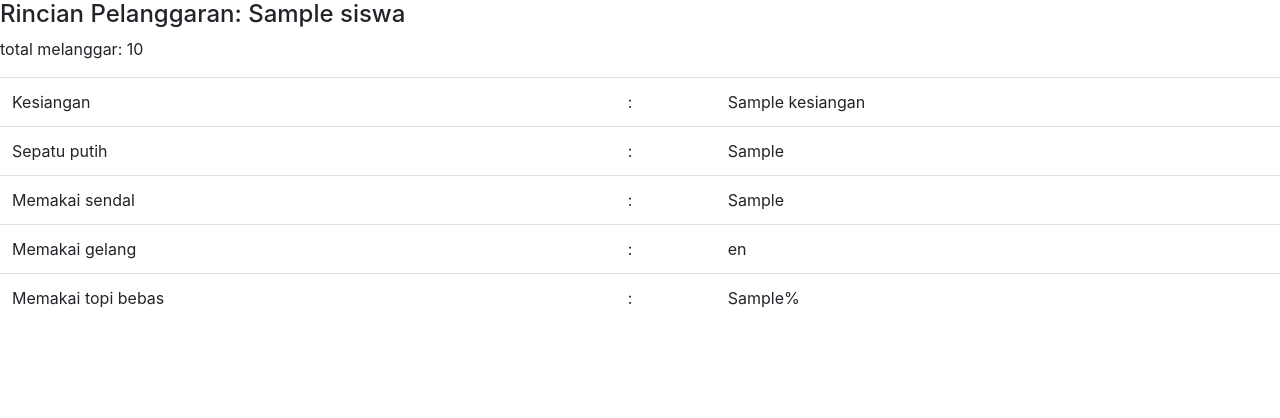
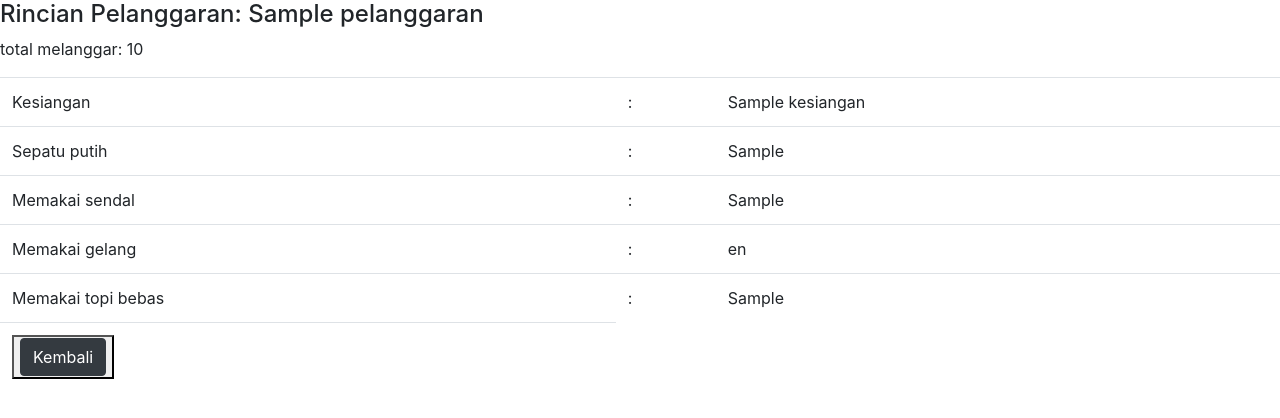
Before and after one commit to raysasitiaisyah/apk-pelanggaran-siswa-pbo, a Django app: template templates/rincian.html in a window 1280 px wide. Shown: the top 418 px of the page. Run offline with Django 3.2, Linux system fonts and the light colour scheme; tables that the repository leaves empty hold one stand-in row (values such as "Sample post"); the template is opened without the code that fills it: values that come from a table or form of the project are taken from there, most other values are stand-ins (such as "Sample title", 1, 10 or a date in 2020); some libraries are stand-ins or nearby versions.

Commit message:
Add files via upload

```diff
--- a/templates/rincian.html
+++ b/templates/rincian.html
@@ -3,7 +3,7 @@
 
 {% block content %}
 
-<h4>Rincian Pelanggaran: {{ pelanggar }}</h4>
+<h4>Rincian Pelanggaran: {{ pelanggaran }}</h4>
 
 <p>total melanggar: {{ total }} </p>
 
@@ -31,7 +31,14 @@
   <tr>
     <td>Memakai topi bebas</td>
     <td>:</td>
-    <td>{{ memakai_topi_bebas }}%</td>
+    <td>{{ memakai_topi_bebas }}</td>
+  </tr>
+  <tr>
+    <td>
+      <button>
+      <a href="/pelanggar/" class="btn btn-dark me-10"">Kembali</a>
+      </button>
+    </td>
   </tr>
 </table>
 
```
